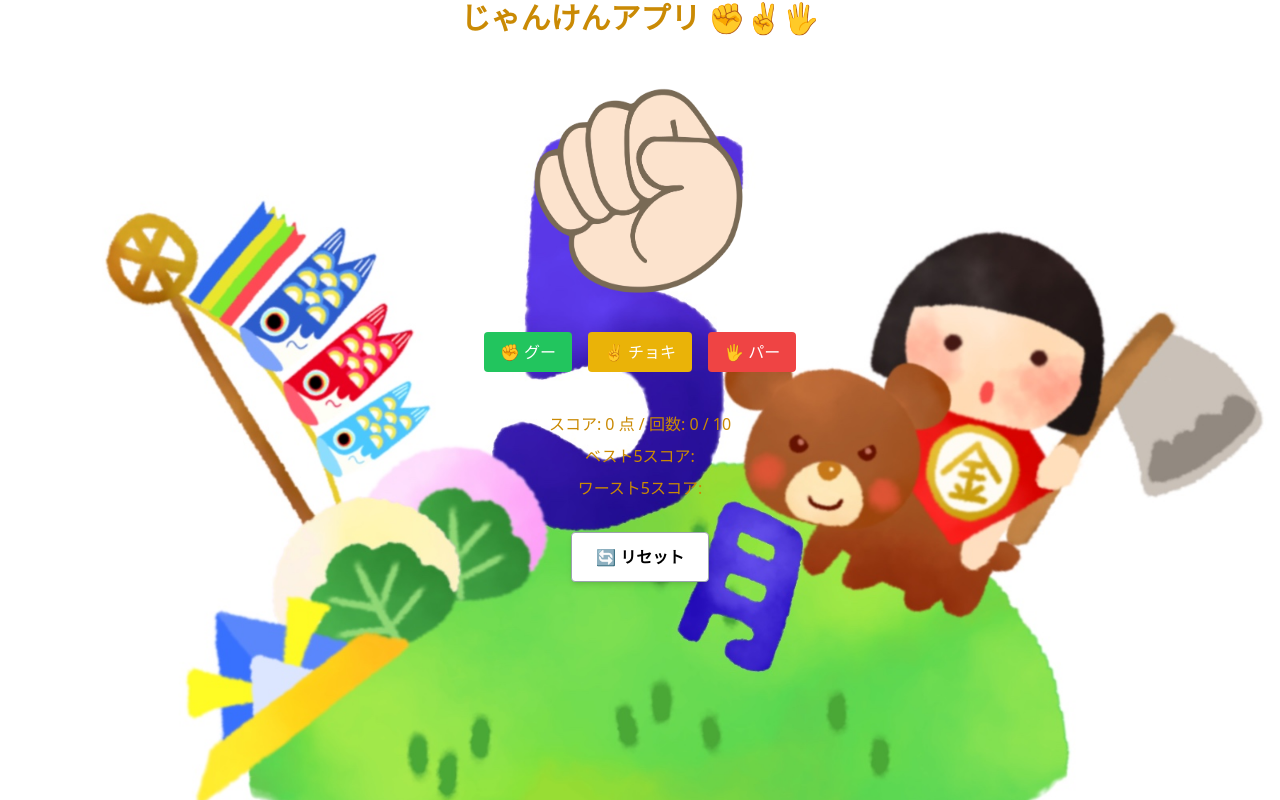
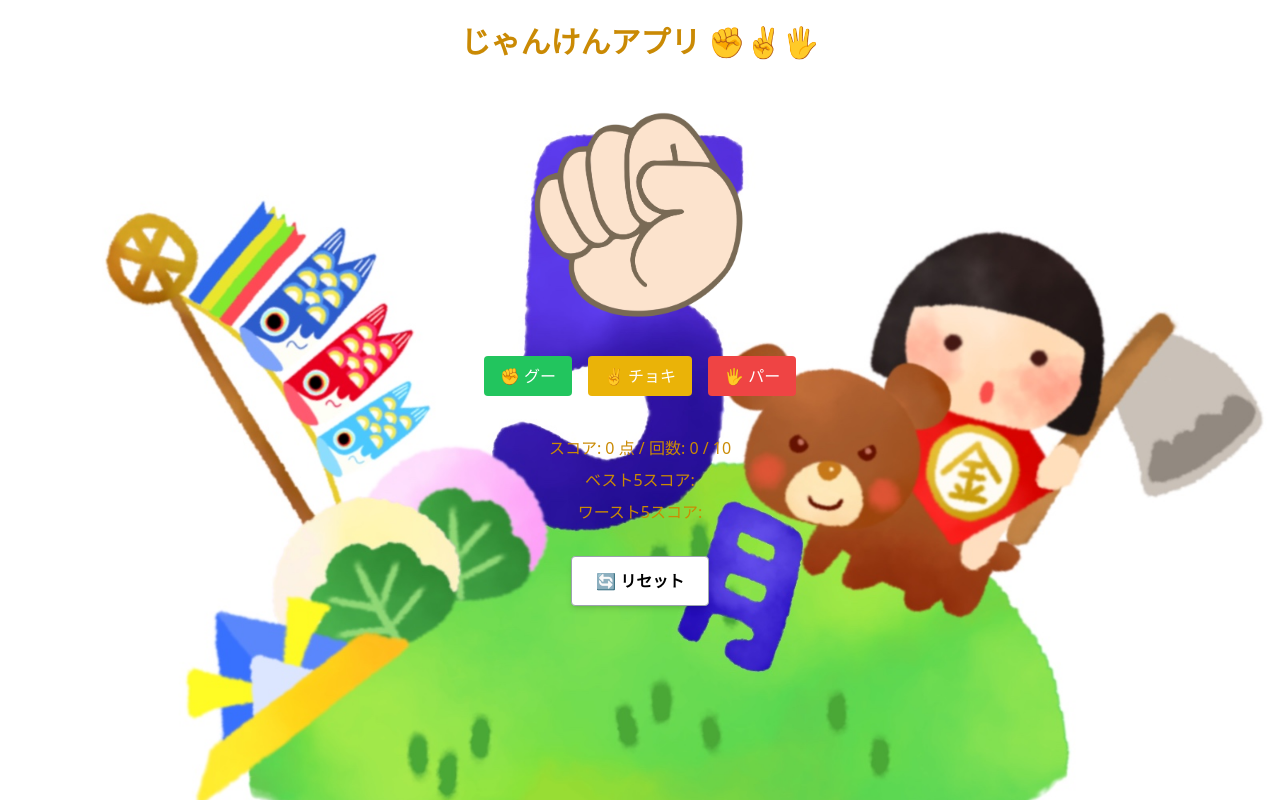
Before and after one commit to yzhiro/rock_paper_scissors, a plain HTML site: page index.html in a window 1280 px wide. Drawn offline with nearby package versions, Linux system fonts and the light colour scheme.

Commit message:
トップ微修正

```diff
--- a/index.html
+++ b/index.html
@@ -12,7 +12,7 @@
 <body class="flex flex-col items-center justify-start min-h-screen text-center overflow-y-auto"
   style="background-image: url('assets/images/background.jpg'); background-size: cover; background-position: center;">
 
-  <h1 class="text-3xl font-bold mb-6 text-yellow-600" data-aos="fade-down">じゃんけんアプリ ✊✌️🖐️</h1>
+  <h1 class="mt-6 text-3xl font-bold mb-6 text-yellow-600" data-aos="fade-down">じゃんけんアプリ ✊✌️🖐️</h1>
 
   <div class="mb-4" data-aos="zoom-in">
     <img id="compHand" src="assets/images/rock.png" alt="グー" class="w-64 h-64 rounded">
```
